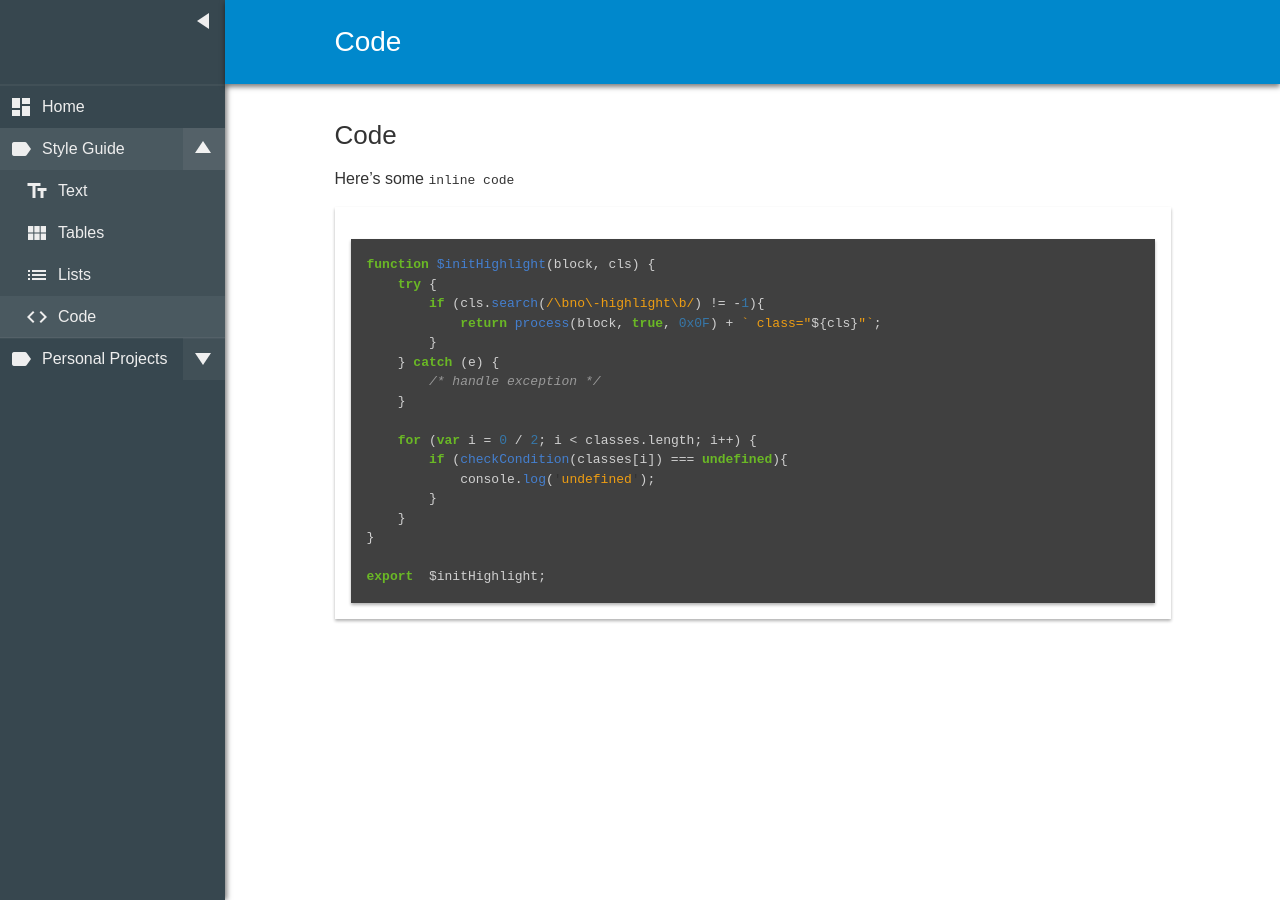
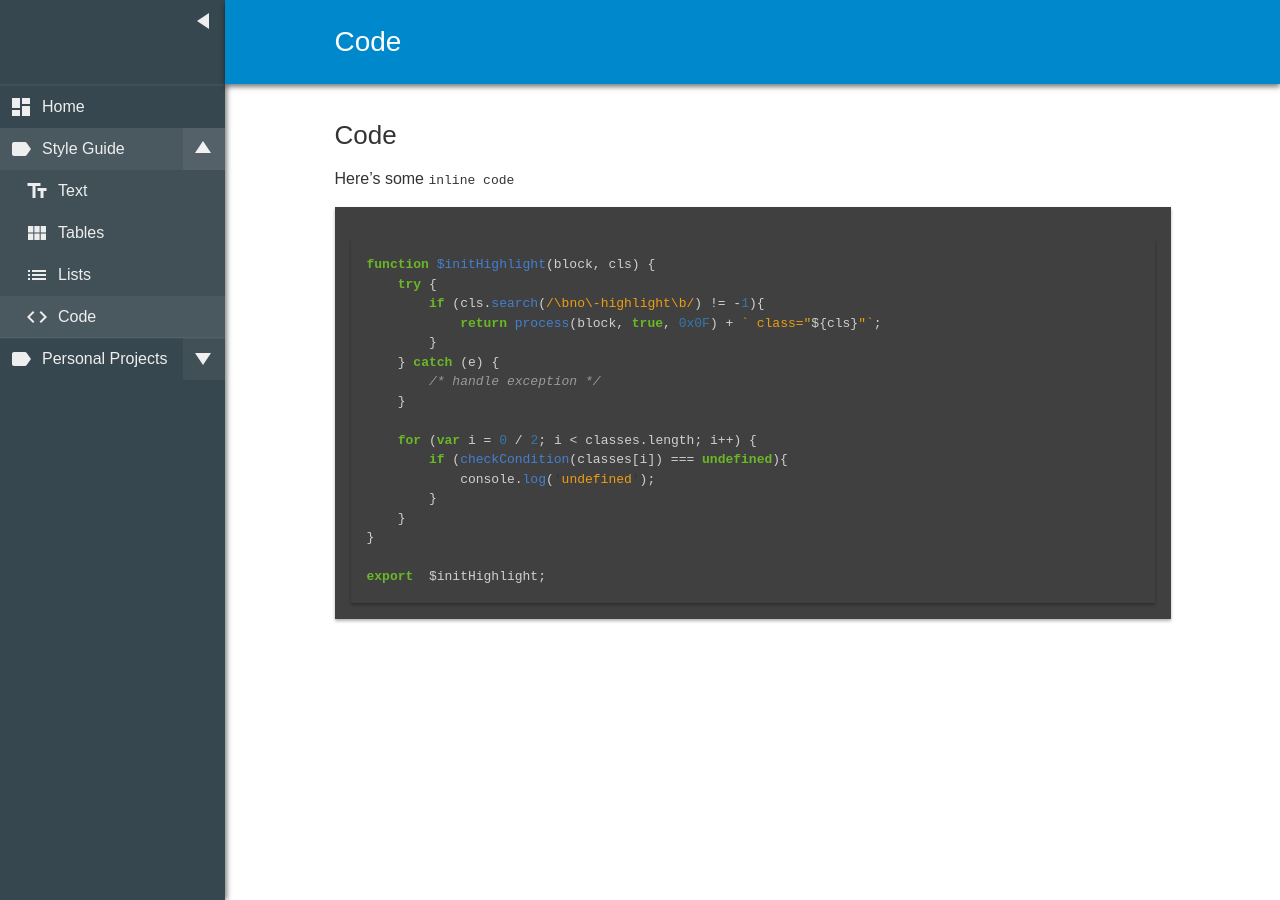
Before and after one commit to zeraphie/zeraphie.github.io, a Jekyll site: the page built from _posts/2017-03-08-code.md, in a window 1280 px wide. Built offline with Jekyll 4.4.1, drawn with Linux system fonts in a browser that asks for light colours.

Commit message:
Update _syntax.scss

```diff
--- a/_sass/markdown/_syntax.scss
+++ b/_sass/markdown/_syntax.scss
@@ -2,7 +2,7 @@
  * Syntax highlighting styles native styles
  * https://github.com/jwarby/jekyll-pygments-themes
  */
-.highlight pre {
+.highlight {
     background-color: #404040
 }
 
```
